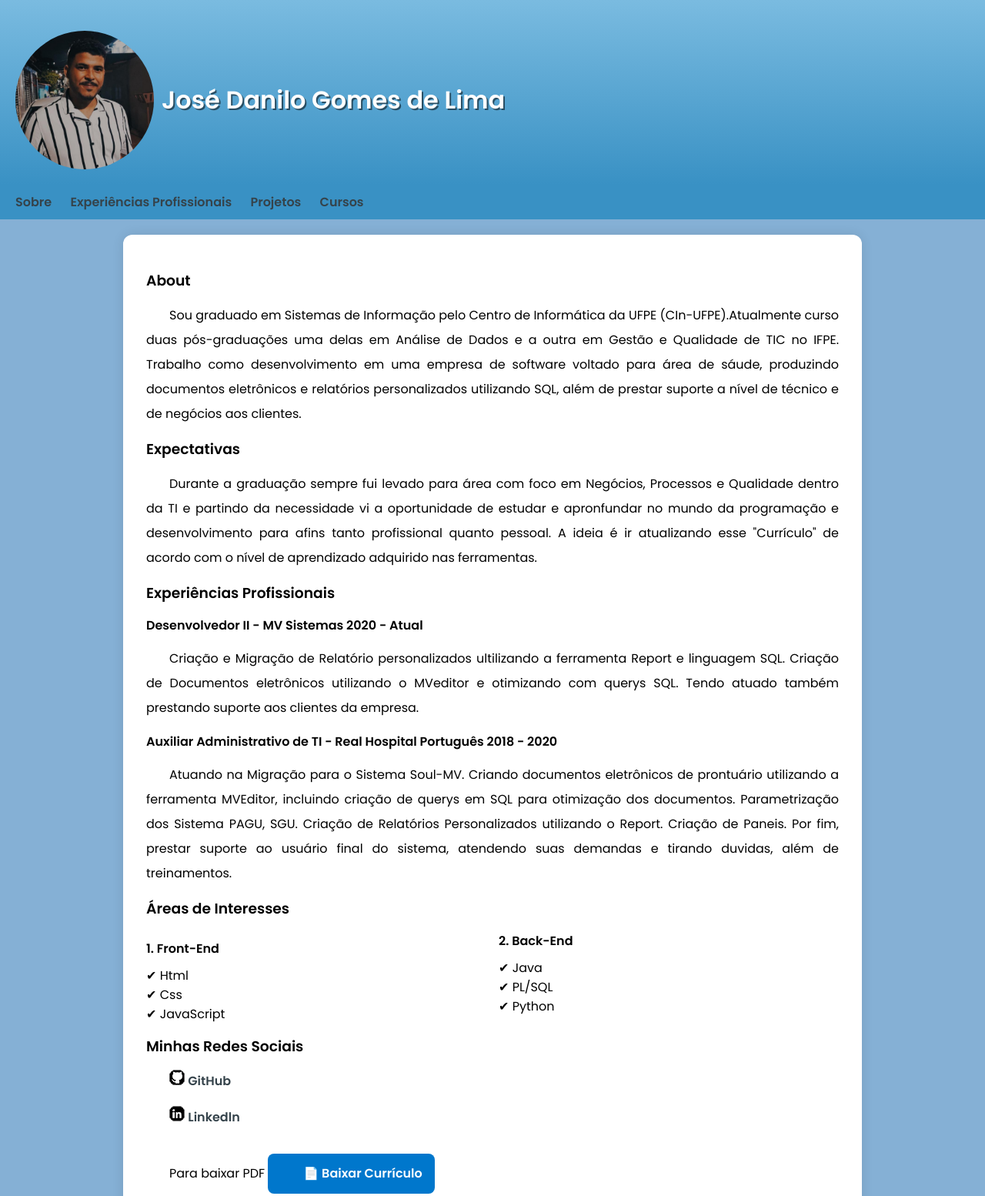
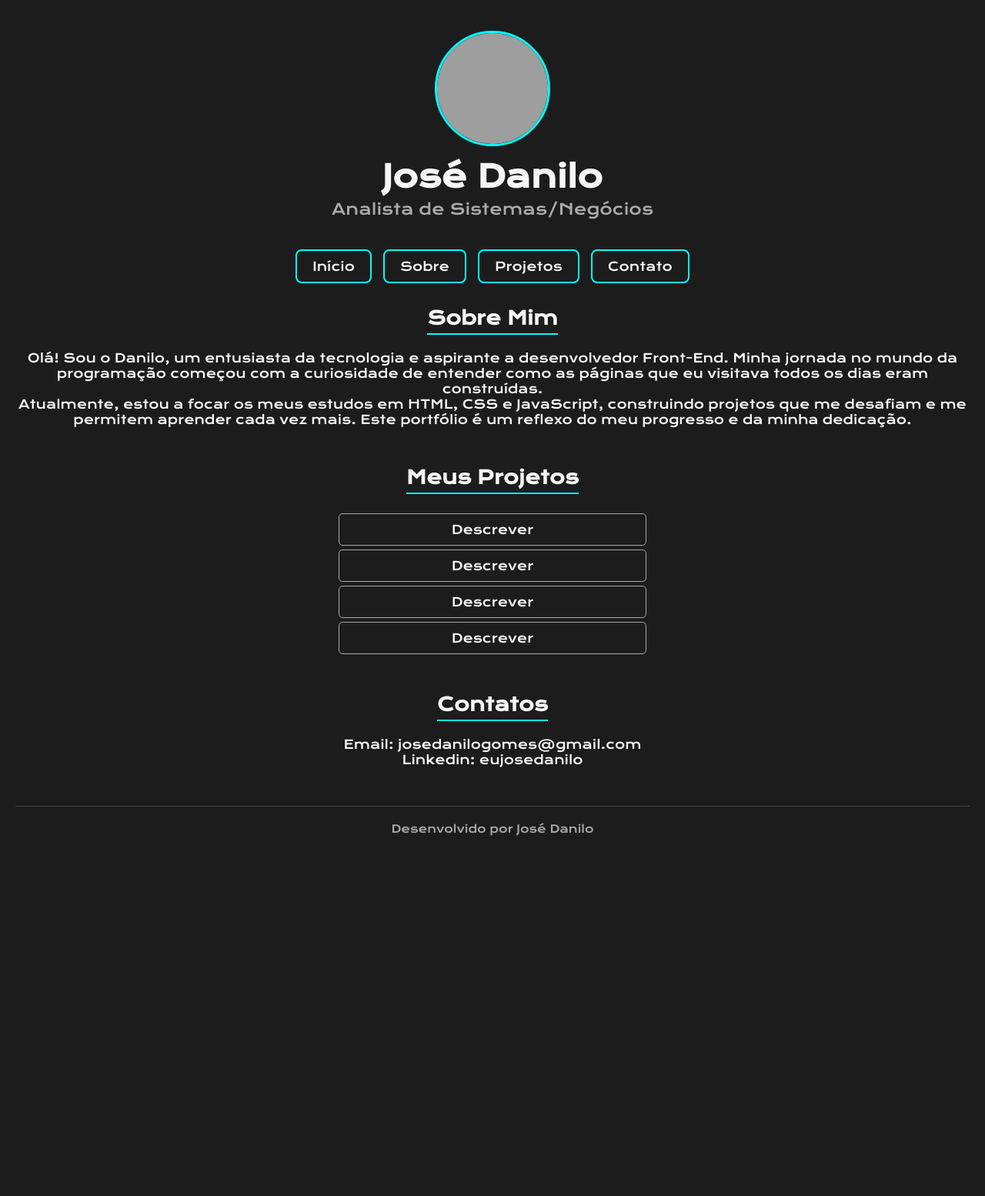
Before and after one commit to eujosedanilo/eujosedanilo.github.io, a plain HTML site: page index.html in a window 1280 px wide. Shown: the top 1554 px of the page at 77% size. After the commit the page ends 1106 px from the top, so only its background shows below. Drawn offline with nearby package versions, Linux system fonts and the light colour scheme; grey boxes are pictures that could not be loaded.

Commit message:
alteração na home page

```diff
--- a/estilo.css
+++ b/estilo.css
@@ -1,192 +1,117 @@
-@charset "UTF-8";
-@import url('https://fonts.googleapis.com/css2?family=Poppins:wght@300;400;600&display=swap');
-
-
-*{
-    font-family: 'Poppins', sans-serif;
-    margin: 0px;
-    padding: 0px;
+/* Estilos Globais e Reset Básico */
+* {
+    margin: 0;
+    padding: 0;
+    box-sizing: border-box; /* Garante que padding e border não afetem a largura final */
 }
 
-main p {
-    margin: 15px 0px;
-    text-align: justify;
-    text-indent: 30px;
-    font-size: 1em;
-    line-height: 2em;
-
+body {
+    background-color: #1C1C1C;
+    color: #F6F6F6;
+    font-family: 'Krona One', sans-serif;
+    text-align: center;
+    padding: 20px;
 }
 
-main h4 {
-    margin: 15px 0px;
+/* Estilos do Cabeçalho */
+.cabecalho {
+    padding: 20px 0;
 }
 
-main h3 {
-    margin: 15px 0px;
+.cabecalho__imagem {
+    border-radius: 50%;
+    width: 150px;
+    height: 150px;
+    border: 3px solid #00FFFF;
+    margin-bottom: 10px;
 }
 
-
-
-body{
-
-    background-color: #6ba0ccd2;
-
-}
-img#perfil{
-    border-radius: 50%;
-    width: 180px ;
-    height: 180px;
+.cabecalho__titulo {
+    font-size: 2.5rem; /* Usar 'rem' para fontes melhora a acessibilidade */
 }
 
-nav{
-    background-color: rgb(57, 145, 196);
-    padding: 10px;
-    margin: auto;
-
-
-
-}
-nav > a{
-    padding: 10px;
-    border-radius: 5px;
-    transition-duration: 0.5s;
+.cabecalho__subtitulo {
+    font-size: 1.25rem;
+    font-weight: normal;
+    color: #A9A9A9;
+    margin-top: 5px;
 }
 
-nav a:hover{
-    background-color: rgb(12, 74, 110);
-    color: aliceblue;
-
-
-
-}
-main {
-    background-color: white;
-    border-radius: 12px;
-    max-width: 900px;
-    padding: 30px;
-    margin: 20px auto;
-    box-shadow: 0 0 15px rgba(0, 0, 0, 0.1);
-}
-
-header{
-    padding: 20px;
-    text-align: center;
-    min-height: 150px;
-    padding-top: 40px;
-    margin: auto;
-    background-image: linear-gradient(to bottom, rgb(122, 187, 224), rgb(57, 145, 196))
-}
-
-header > div {
-    color: white;
-    text-align: center;
-
-
-}
-
-a {
-    color: rgb(53, 67, 75);
-    text-decoration: none; /* Retira o sublinhado */
-    font-weight: bold;  /* deixa os links em negrito  */
-}
-
-a:visited {
-    color: rgb(8, 55, 109); /* os links visitados vai ficar azul*/
-}
-
-a:hover {  /* ações que vão ocorrer caso passe o mouse por cima do texto, imagem ou objeto*/
-    color: rgb(46, 43, 226); /* o texto do link vai ficar roxo*/
-    text-decoration: underline; /* aqui vai ficar sublinhado */
-}
-
-a:active { /* vai fazer uma ação ao clicar no link */
-
-    color: black;
-}
-/* active, hover, visited são pseudos classes que define estado de elementos dentro do html. Escrito assim exemplo: ":visited"*/
-
-/* PseudoElementos ele mexem no conteudo periferico do elemento. exemplo: "::after"  */
-
-/* seletores personalizados
-    # = Id
-    . = class
-    : = pseudo-classe
-    :: = pseudo-elemento
-    > = clildren 'filho'
-*/
-
-main ul {
-    list-style-position: inside;
-    list-style-type: '\2714 \00A0 ';
-}
-
-main ol {
-    list-style-position: inside;
-    columns: 2;
-}
-
-main > ol > li{
-    font-weight: bold;
-    margin: 10px 0px;
-}
-
-
-
-footer{
-    background-color: rgb(33, 122, 173);
-    color: white;
-    min-width: 300px;
-    max-width: 1000px;
-    margin: auto;
-}
-
-.container {
+/* Estilos da Navegação */
+.navegacao {
+    margin: 20px 0;
     display: flex;
+    flex-direction: column; /* Padrão para mobile: links em coluna */
+    gap: 15px;
     align-items: center;
 }
 
-.container > h1 {
-    padding: 10px;
-    text-shadow: 2px 2px 0px rgba(0, 0, 0, 0.521);
-    text-align: center;
+.navegacao__link {
+    color: #F6F6F6;
+    text-decoration: none;
+    font-size: 1rem;
+    padding: 10px 20px;
+    border: 2px solid #00FFFF;
+    border-radius: 8px;
+    transition: background-color 0.3s, color 0.3s;
 }
 
-.botao-curriculo {
+.navegacao__link:hover {
+    background-color: #00FFFF;
+    color: #1C1C1C;
+}
+
+/* Estilos do Conteúdo Principal */
+.principal {
+    margin-top: 30px;
+}
+
+.principal__secao {
+    margin-bottom: 50px;
+}
+
+.principal__secao__titulo {
+    font-size: 1.5rem;
+    margin-bottom: 20px;
+    border-bottom: 2px solid #00FFFF;
     display: inline-block;
-    background-color: #0077cc;
-    color: white;
-    padding: 10px 16px;
-    margin-top: 16px;
-    border-radius: 8px;
+    padding-bottom: 5px;
+}
+
+.principal__secao__lista {
+    list-style: none;
+}
+
+.principal__secao__lista__item {
+    color: #F6F6F6;
     text-decoration: none;
-    font-weight: bold;
-    transition: background-color 0.3s ease;
+    display: block;
+    padding: 10px;
+    margin: 5px auto;
+    max-width: 400px;
+    border: 1px solid #A9A9A9;
+    border-radius: 5px;
+    transition: transform 0.2s;
 }
-@media screen and (max-width: 768px) {
-    header {
-        padding: 20px 10px;
-    }
 
-    img#perfil {
-        width: 120px;
-        height: 120px;
-    }
+.principal__secao__lista__item:hover {
+    transform: scale(1.05);
+    border-color: #00FFFF;
+}
 
-    main {
-        padding: 20px;
-        margin: 10px;
-    }
+/* Estilos do Rodapé */
+.rodape {
+    margin-top: 40px;
+    padding-top: 20px;
+    border-top: 1px solid #444;
+    font-size: 0.875rem;
+    color: #A9A9A9;
+}
 
-    nav {
-        text-align: center;
-    }
-
-    nav > a {
-        display: block;
-        margin: 5px auto;
-    }
-
-    main ol {
-        columns: 1;
+/* Media Query para Telas Maiores (Tablets e Desktops) */
+@media (min-width: 768px) {
+    .navegacao {
+        flex-direction: row; /* Em telas maiores, os links ficam lado a lado */
+        justify-content: center;
     }
 }
--- a/index.html
+++ b/index.html
@@ -2,68 +2,76 @@
 <html lang="pt-br">
 <head>
     <meta charset="UTF-8">
+    <meta http-equiv="X-UA-Compatible" content="IE=edge">
     <meta name="viewport" content="width=device-width, initial-scale=1.0">
     <title>José Danilo</title>
+    <!-- Link para o ficheiro CSS externo -->
     <link rel="stylesheet" href="estilo.css">
+    <!-- Link para a fonte do Google Fonts -->
+    <link rel="preconnect" href="https://fonts.googleapis.com">
+    <link rel="preconnect" href="https://fonts.gstatic.com" crossorigin>
+    <link href="https://fonts.googleapis.com/css2?family=Krona+One&display=swap" rel="stylesheet">
 </head>
 <body>
-    <header>
-        <div class="container">
-            <img src="imagem/dan.png" alt="foto inicial" id="perfil"></img>
-            <h1>José Danilo Gomes de Lima</h1>
-        </div>
+
+    <!-- Cabeçalho da página com informações principais -->
+    <header class="cabecalho">
+        <img class="cabecalho__imagem" src="https://github.com/eujosedanilo.png" alt="Foto de José Danilo">
+        <h1 class="cabecalho__titulo">José Danilo</h1>
+        <h2 class="cabecalho__subtitulo">Analista de Sistemas/Negócios</h2>
     </header>
-    <nav>
-        <a href="#" target="_blank">Sobre</a>
-        <a href="#experiencia" target="_self">Experiências Profissionais</a>
-        <a href="#" target="_blank">Projetos</a>
-        <a href="#" target="_blank">Cursos</a>
+
+    <!-- Navegação principal do site -->
+    <nav class="navegacao">
+        <a class="navegacao__link" href="index.html">Início</a>
+        <a class="navegacao__link" href="#sobre">Sobre</a>
+        <a class="navegacao__link" href="#projetos">Projetos</a>
+        <a class="navegacao__link" href="#contato">Contato</a>
     </nav>
-    <main>
 
-        <h3>About</h3>
-        <p>Sou graduado em Sistemas de Informação pelo Centro de Informática da UFPE (CIn-UFPE).Atualmente curso duas pós-graduações uma delas em Análise de Dados e a
-            outra em Gestão e Qualidade de TIC no IFPE. Trabalho como desenvolvimento em uma empresa de software voltado para área de sáude, produzindo documentos eletrônicos e
-            relatórios personalizados utilizando SQL, além de prestar suporte a nível de técnico e de negócios aos clientes.</p>
+    <!-- Conteúdo principal da página -->
+    <main class="principal">
 
-        <h3>Expectativas</h3>
-        <p>Durante a graduação sempre fui levado para área com foco em Negócios, Processos e Qualidade dentro da TI e partindo da necessidade vi a oportunidade de estudar e apronfundar no mundo da programação e desenvolvimento para afins tanto profissional quanto pessoal. A ideia é ir atualizando esse "Currículo" de acordo com o nível de aprendizado adquirido nas ferramentas.</p>
-
-        <section id = "experiencia">
-
-            <h3>Experiências Profissionais</h3>
-            <h4>Desenvolvedor II - MV Sistemas 2020 - Atual</h4>
-            <p>Criação e Migração de Relatório personalizados ultilizando a ferramenta Report e linguagem SQL. Criação de Documentos eletrônicos utilizando o MVeditor e otimizando com querys SQL. Tendo atuado também prestando suporte aos clientes da empresa. </p>
+        <!-- Nova Seção Sobre Mim -->
+        <section id="sobre" class="principal__secao sobre">
+            <h3 class="principal__secao__titulo">Sobre Mim</h3>
+            <div class="sobre__conteudo">
+                <p class="sobre__texto">
+                    Olá! Sou o Danilo, um entusiasta da tecnologia e aspirante a desenvolvedor Front-End. Minha jornada no mundo da programação começou com a curiosidade de entender como as páginas que eu visitava todos os dias eram construídas.
+                </p>
+                <p class="sobre__texto">
+                    Atualmente, estou a focar os meus estudos em HTML, CSS e JavaScript, construindo projetos que me desafiam e me permitem aprender cada vez mais. Este portfólio é um reflexo do meu progresso e da minha dedicação.
+                </p>
+            </div>
         </section>
 
+        <section id="projetos" class="principal__secao">
+            <h3 class="principal__secao__titulo">Meus Projetos</h3>
+            <ul class="principal__secao__lista">
+                <li><a class="principal__secao__lista__item" href="https://eujosedanilo.github.io/Decodificador/" target="_blank">Descrever</a></li>
+                <li><a class="principal__secao__lista__item" href="https://eujosedanilo.github.io/7days-of-code-js-1/" target="_blank">Descrever</a></li>
+                <li><a class="principal__secao__lista__item" href="https://eujosedanilo.github.io/7days-of-code-js-2/" target="_blank">Descrever</a></li>
+                <li><a class="principal__secao__lista__item" href="https://eujosedanilo.github.io/7days-of-code-js-3/" target="_blank">Descrever</a></li>
+            </ul>
+        </section>
 
-        <h4>Auxiliar Administrativo de TI  - Real Hospital Português 2018 - 2020</h4>
-        <p>Atuando na Migração para o Sistema Soul-MV. Criando documentos eletrônicos de prontuário utilizando a ferramenta MVEditor, incluindo criação de querys em SQL para otimização dos documentos. Parametrização dos Sistema PAGU, SGU. Criação de Relatórios Personalizados utilizando o Report. Criação de Paneis. Por fim, prestar suporte ao usuário final do sistema, atendendo suas demandas e tirando duvidas, além de treinamentos. </p>
+                <!-- Nova Seção Sobre Mim -->
+        <section id="contato" class="principal__secao contato">
+            <h3 class="principal__secao__titulo">Contatos</h3>
+            <div class="contato_conteudo">
+                <p class="contato__texto">
+                    Email: josedanilogomes@gmail.com
+                </p>
+                <p class="contato__texto">
+                    Linkedin: eujosedanilo
+                </p>
+            </div>
+        </section>
+    </main>
 
-
-        <h3>Áreas de Interesses</h3>
-        <ol>
-            <li>Front-End</li>
-            <ul>
-                <li>Html</li>
-                <li>Css</li>
-                <li>JavaScript</li>
-            </ul>
-            <li>Back-End</li>
-            <ul>
-                <li>Java</li>
-                <li>PL/SQL</li>
-                <li>Python</li>
-            </ul>
-
-        </ol>
-        <h3>Minhas Redes Sociais</h3>
-        <p><img src="imagem/icone-github.png" alt="GIT"> <a href="https://github.com/eujosedanilo" target="_blank">GitHub</a><img></p>
-        <p><img src="imagem/icone-linkedin.png" alt="GIT"> <a href="https://www.linkedin.com/in/eujosedanilo/" target="_blank">Linkedln</a><img></p>
-        <p>Para baixar PDF <a href="curriculo.pdf" download class="botao-curriculo">📄 Baixar Currículo</a></p>
-    </main>
-    <footer>
-        <p>Site desenvolvido por José Danilo</p>
+    <!-- Rodapé da página -->
+    <footer class="rodape">
+        <p>Desenvolvido por José Danilo</p>
     </footer>
 
 </body>
```
